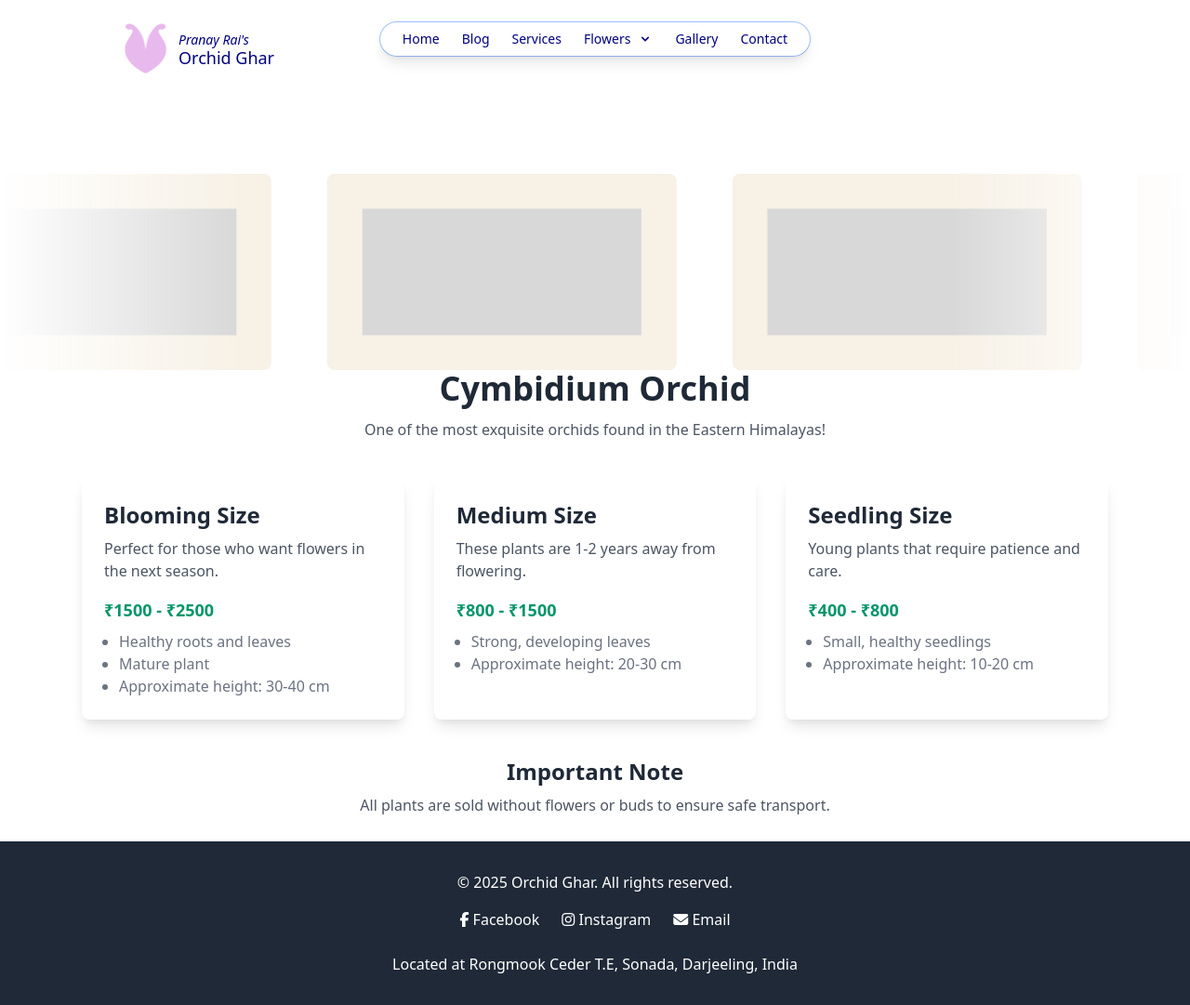
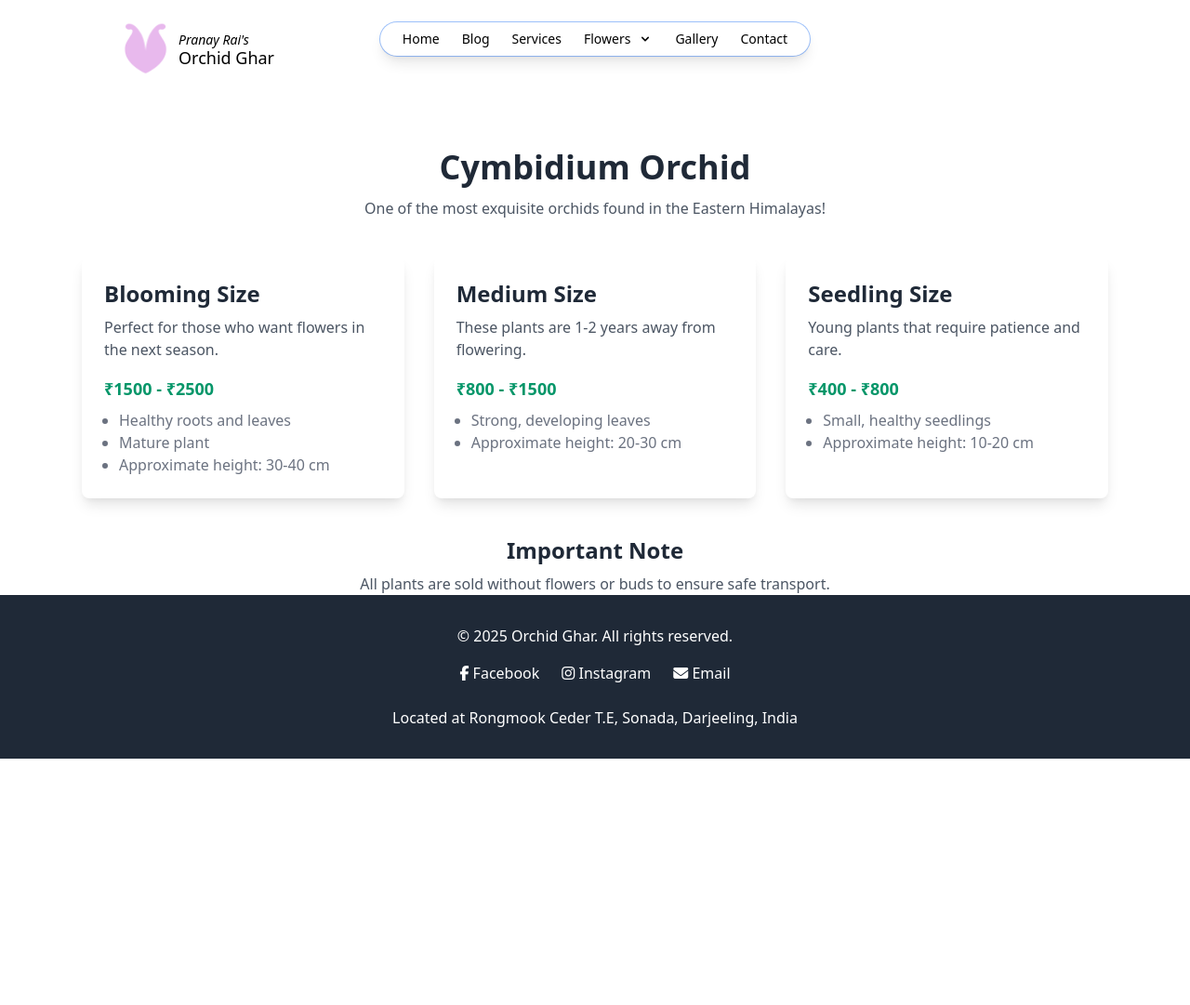
Before and after one commit to OrchidGhar/orchidghar.github.io, a Jekyll site: the page built from _flowers/cymbidium-orchid.html, in a window 1280 px wide. Shown: the whole page at 93% size. Built offline with Jekyll 4.4.1, drawn with Linux system fonts in a browser that asks for light colours; nearby versions of some CDN libraries; after the commit the page ends 900 px from its top, so only the background shows below that.

Commit message:
marquee.css updated

```diff
--- a/_flowers/cymbidium-orchid.html
+++ b/_flowers/cymbidium-orchid.html
@@ -8,7 +8,7 @@ author: "Pranay Rai"
 image: "foxamber.webp"
 excerpt: "Cymbidium Orchid care, pricing, and details for orchid lovers in Sikkim & Darjeeling."
 ---
-<link rel="stylesheet" href="{{ site.baseurl }}assets/css/marquee.css">
+<!-- <link rel="stylesheet" href="{{ site.baseurl }}assets/css/marquee.css">
 <section class="marquee-background">
     <div class="marquee">
       <div class="marquee__group">
@@ -22,7 +22,7 @@ excerpt: "Cymbidium Orchid care, pricing, and details for orchid lovers in Sikki
         <img src="{{ site.baseurl }}assets/images/Orchid2.webp" class="marquee-img" alt="Orchid 2">
       </div>
     </div>
-  </section>
+  </section> -->
 
   <!-- 🌿 Main Content Section -->
   <section class="main-section">
```
